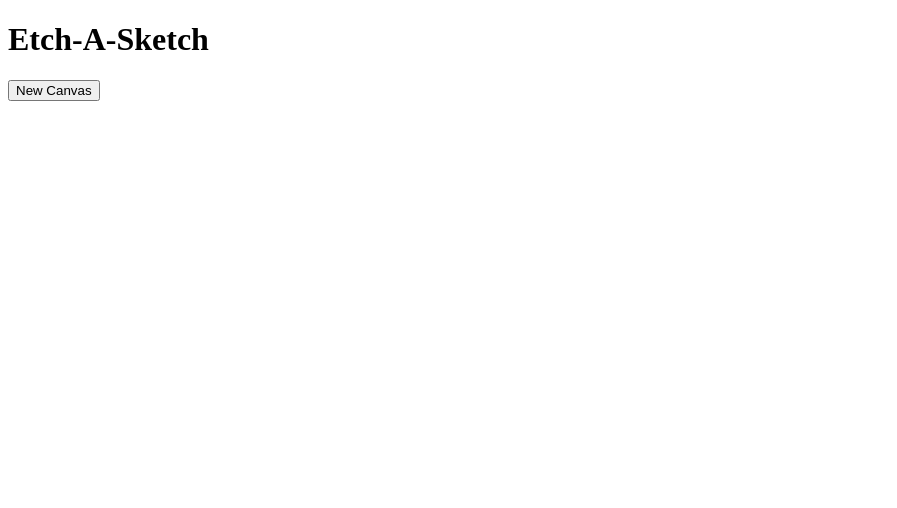
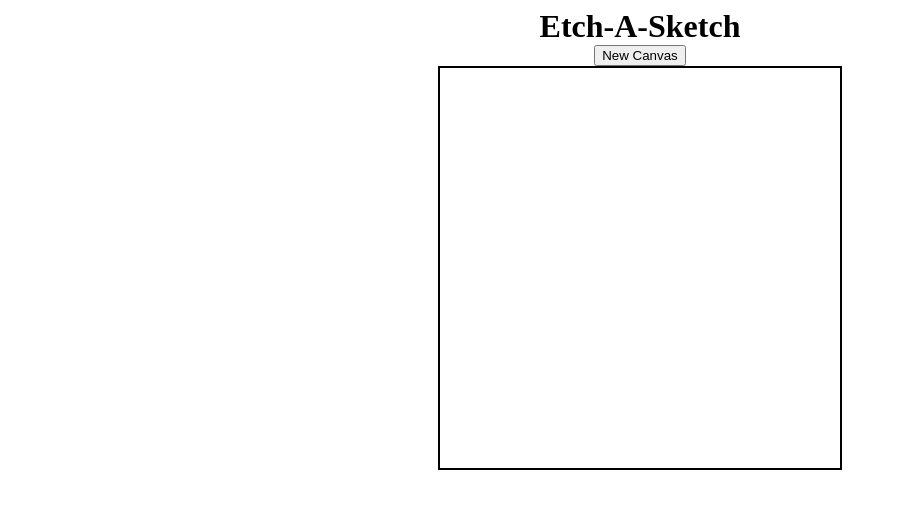
Before and after one commit to BkPhillip/odin-etch-a-sketch, a plain HTML site: page etch-a-sketch.html in a window 1280 px wide. Shown: the whole page, without its empty margins (0-897 px from the left). Drawn offline with Linux system fonts and the light colour scheme.

Commit message:
Add border to sketch and align items vertically

```diff
--- a/etch-a-sketch.css
+++ b/etch-a-sketch.css
@@ -1,6 +1,21 @@
+body {
+  display: flex;
+  flex-direction: column;
+  align-items: center;
+}
+
+h1 {
+  margin: 0;
+}
+
 #container {
   width: 400px;
   height: 400px;
   display: flex;
   flex-wrap: wrap;
 }
+
+#outerContainer {
+  border: 2px solid black;
+  display: inline-block;
+}
--- a/etch-a-sketch.html
+++ b/etch-a-sketch.html
@@ -8,7 +8,9 @@
 <body>
   <h1>Etch-A-Sketch</h1>
   <button id="resetButton">New Canvas</button>
-  <div id="container"></div>
+  <div id="outerContainer">
+    <div id="container"></div>
+  </div>
   <script src="etch-a-sketch.js"></script>
 </body>
 </html>
```
